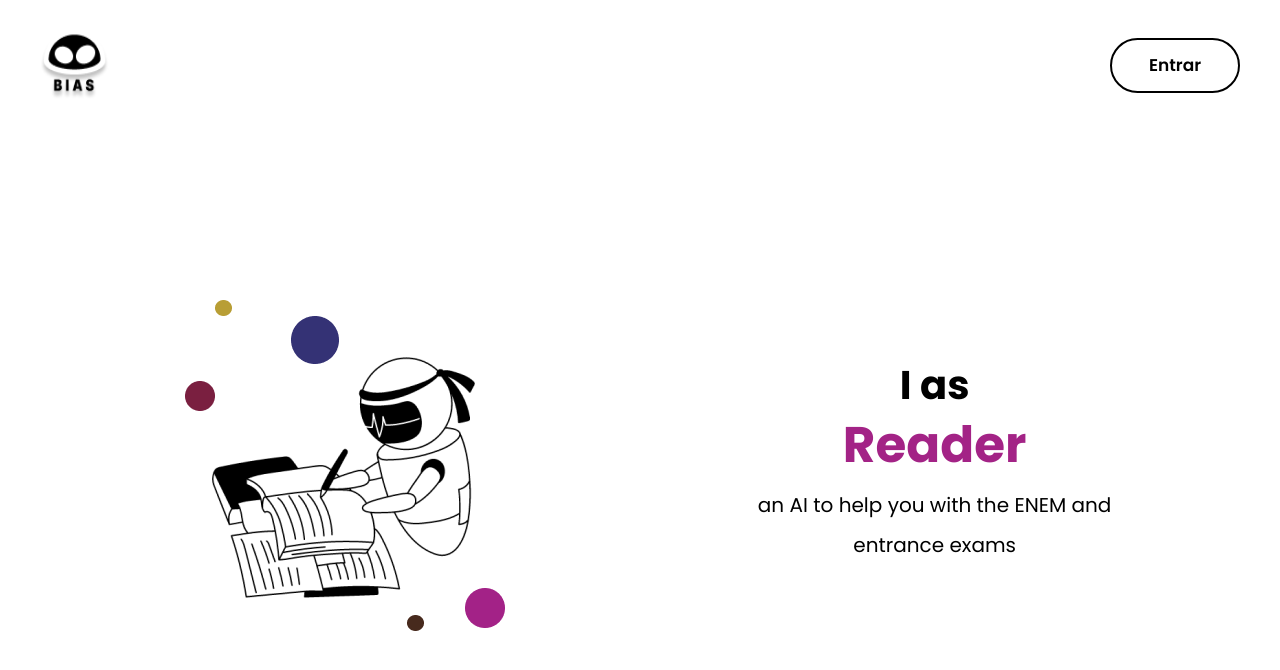
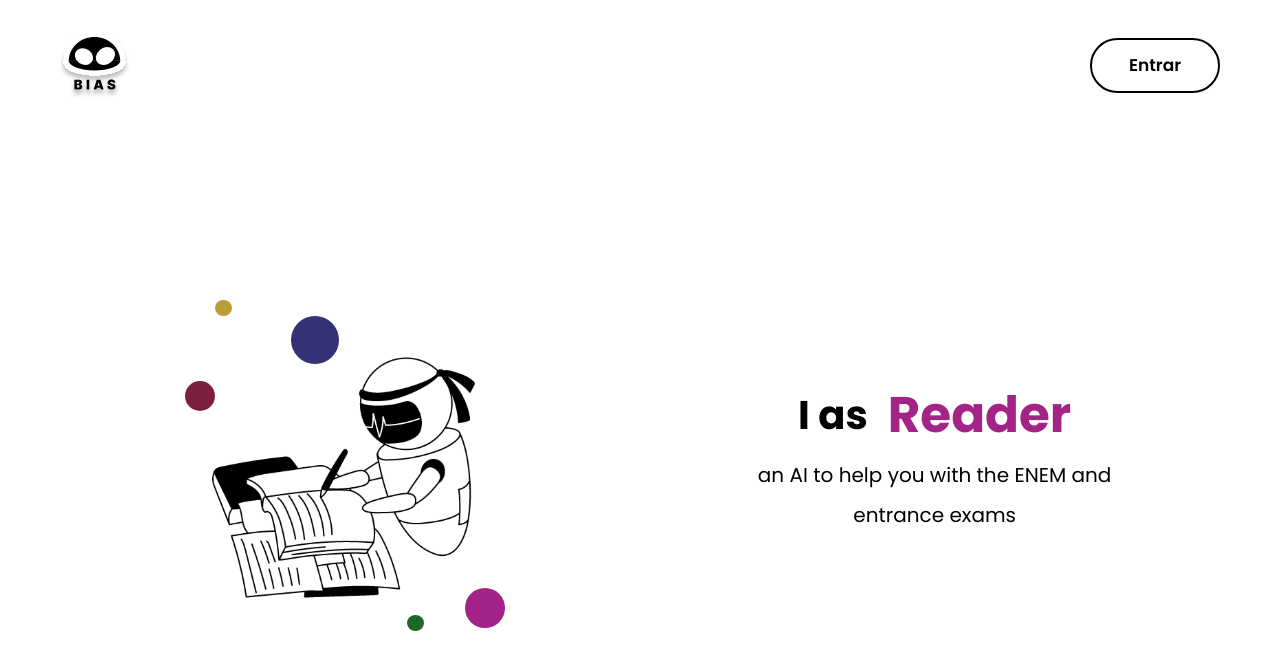
Before and after one commit to The-Fabricators/ChatFrontend, a Vue app: page / in a window 1280 px wide. Shown: the top 670 px of the page. Built offline with nearby package versions, Linux system fonts and the light colour scheme; a web font is replaced by a local one.

Commit message:
FEAT: Changed png to svg files #13

```diff
--- a/src/assets/sass/home/_headerHome.scss
+++ b/src/assets/sass/home/_headerHome.scss
@@ -23,7 +23,7 @@
         display: flex;
         justify-content: space-between;
         align-items: center;
-        padding: 10px 40px;
+        padding: 10px 60px;
     }
 
     .img-header {
--- a/src/assets/sass/home/_home.scss
+++ b/src/assets/sass/home/_home.scss
@@ -112,7 +112,7 @@
     }
 
     .home-container {
-      padding: 20px 50px;
+      padding: 20px 40px;
     }
 
     .eva-container {
@@ -137,6 +137,7 @@
 
     .i-as-container {
         display: flex;
+        flex-direction: row;
         gap: 20px;
         align-items: center;
         justify-content: center;
--- a/src/components/home/HeaderHome.vue
+++ b/src/components/home/HeaderHome.vue
@@ -8,9 +8,9 @@ const widthScreen = computed(()=> window.screen.width)
 <template>
     <section class="header-container-home">
         <div class="img-header">
-            <img src="@/assets/icons/biasLogo.png" alt="">
+            <img src="@/assets/icons/biasLogo.svg" alt="">
         </div>
-        <BtnStroke @hover="hover = $event" :color="hover ? 'white' : 'black'" text="Entrar" padding="2px" border_radius="60px" :font_size="widthScreen < 600 ?'35px' : '17px'" :border="widthScreen < 600 ? '3px solid black' : '2px solid black'" :height="widthScreen < 600 ? '110px' : '55px'" font_weight="600" :width="widthScreen <600 ? '300px' : '130px'" />
+        <BtnStroke @hover="hover = $event" :color="hover ? 'white' : 'black'" text="Entrar" padding="2px" border_radius="60px" :font_size="widthScreen < 600 ?'35px' : '17px'" :border="widthScreen < 600 ? '3px solid black' : '2px solid black'" :height="widthScreen < 600 ? '110px' : '55px'" font_weight="600" :width="widthScreen < 600 ? '300px' : '130px'" />
     </section>
 </template>
 
--- a/src/views/global/HomeView.vue
+++ b/src/views/global/HomeView.vue
@@ -9,7 +9,7 @@ import { HeaderHome } from '@/components';
 
         <div class="elements-container">
         <div class="eva-container">
-            <img src="@/assets/images/eva.png" alt="">
+            <img src="@/assets/images/eva.svg" alt="">
         </div>
 
         <div class="info-home-container">
```
Also changed, not shown: src/assets/icons/biasLogo.svg (added), src/assets/images/eva.svg (added).
